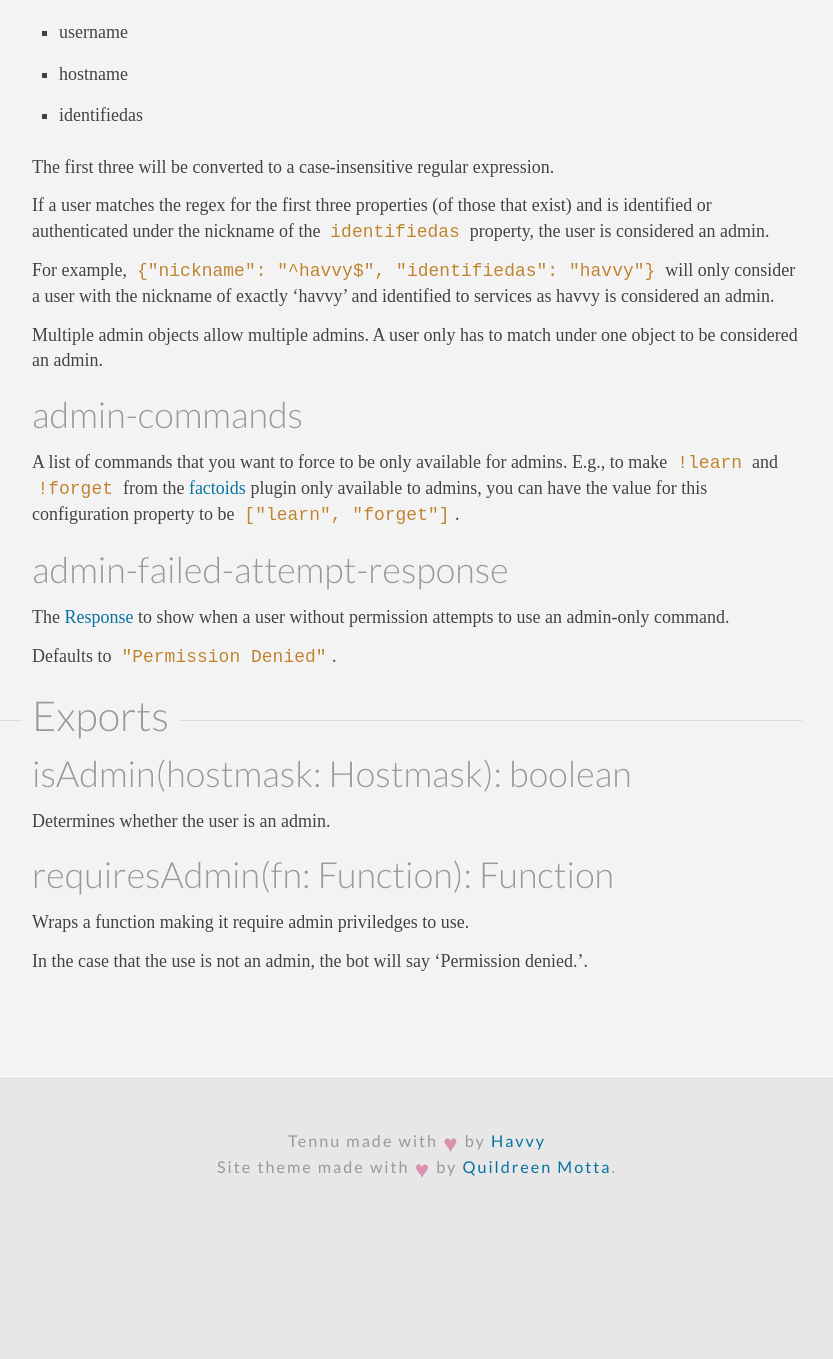
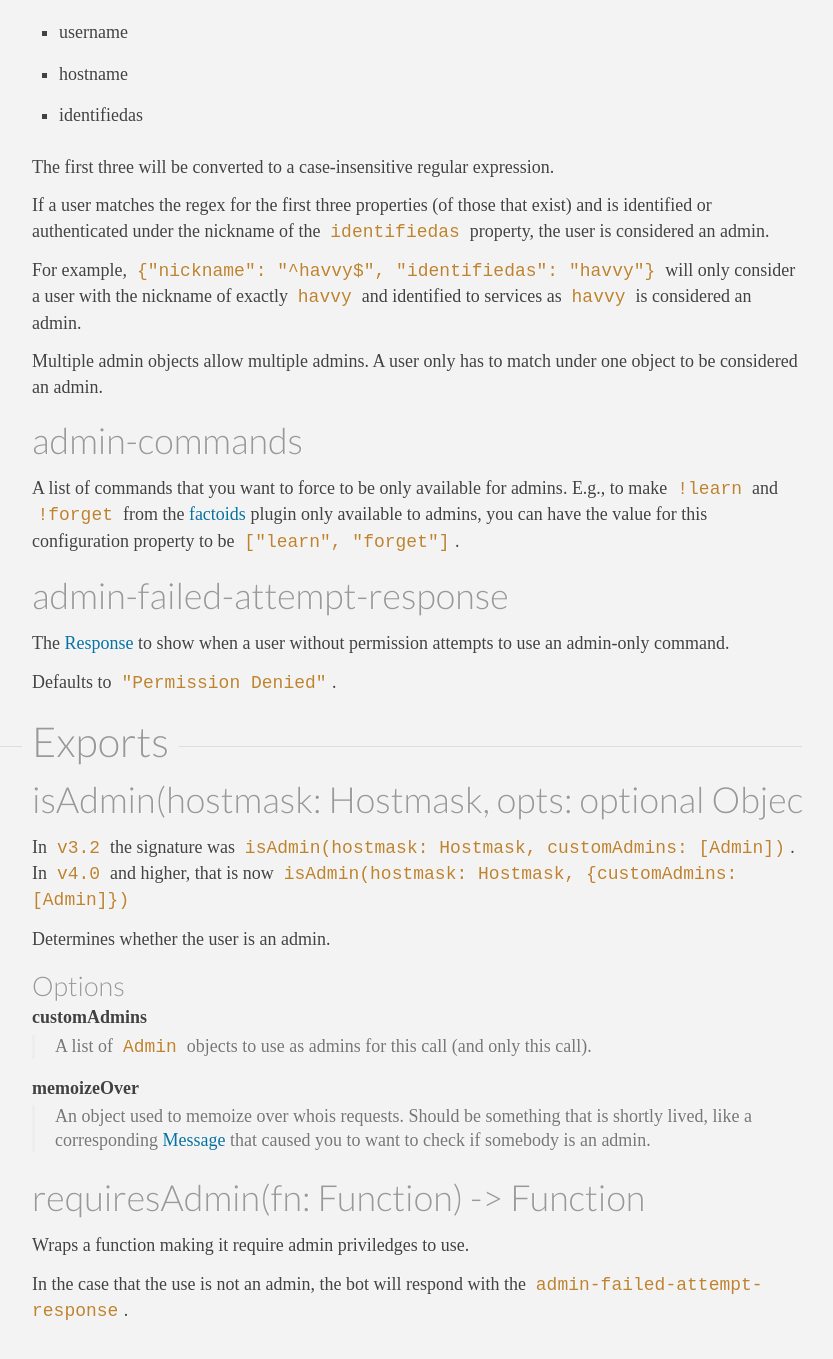
Before and after one commit to Tennu/tennu.github.io, a Jekyll site: the page built from plugins/admin.md, in a window 1280 px wide and 1400 px high, scrolled down 555 px. Shown: the top 1359 px of the window, without its empty margins (223-1056 px from the left). Built offline with Jekyll 4.4.1, drawn with Linux system fonts in a browser that asks for light colours; some web fonts are replaced; before the commit the page ends 1785 px from its top, so only the background shows below that; some of the changed text lies outside the part shown.

Commit message:
Update admin docs

```diff
--- a/plugins/admin.md
+++ b/plugins/admin.md
@@ -5,29 +5,31 @@ title: Admin Plugin
 
 <p>This plugin let's you administrate your bots.</p>
 
-## Config
+<h2>Config</h2>
 
-### admins
+<h3>admins</h3>
 
-This configuration is an array of objects with any number of the following properties:
+<p>This configuration is an array of objects with any number of the following properties</p>
 
-* nickname
-* username
-* hostname
-* identifiedas
+<ul>
+    <li>nickname</li>
+    <li>username</li>
+    <li>hostname</li>
+    <li>identifiedas</li>
+</ul>
 
-The first three will be converted to a case-insensitive regular expression.
+<p>The first three will be converted to a case-insensitive regular expression.</p>
 
-If a user matches the regex for the first three properties (of those that exist) and is
-identified or authenticated under the nickname of the `identifiedas` property, the user
-is considered an admin.
+<p>If a user matches the regex for the first three properties (of those that exist) and is
+identified or authenticated under the nickname of the <code>identifiedas</code> property, the user
+is considered an admin.</p>
 
-For example, `{"nickname": "^havvy$", "identifiedas": "havvy"}` will only consider a
-user with the nickname of exactly 'havvy' and identified to services as havvy is considered
-an admin.
+<p>For example, <code>{"nickname": "^havvy$", "identifiedas": "havvy"}</code> will only consider a
+user with the nickname of exactly <code>havvy</code> and identified to services as <code>havvy</code> is considered
+an admin.</p>
 
-Multiple admin objects allow multiple admins. A user only has to match under one object
-to be considered an admin.
+<p>Multiple admin objects allow multiple admins. A user only has to match under one object
+to be considered an admin.</p>
 
 <h3>admin-commands</h3>
 
@@ -39,14 +41,26 @@ to be considered an admin.
 
 <p>Defaults to <code>"Permission Denied"</code>.</p>
 
-## Exports
+<h2>Exports</h2>
 
-### isAdmin(hostmask: Hostmask): boolean
+<h3>isAdmin(hostmask: Hostmask, opts: optional Object) -> boolean</h3>
 
-Determines whether the user is an admin.
+<p class="warning">In <code>v3.2</code> the signature was <code>isAdmin(hostmask: Hostmask, customAdmins: [Admin])</code>. In <code>v4.0</code> and higher, that is now <code>isAdmin(hostmask: Hostmask, {customAdmins: [Admin]})</code>
 
-### requiresAdmin(fn: Function): Function
+<p>Determines whether the user is an admin.</p>
 
-Wraps a function making it require admin priviledges to use.
+<h4>Options</h4>
 
-In the case that the use is not an admin, the bot will say 'Permission denied.'.
+<dl>
+    <dt>customAdmins</dt>
+    <dd>A list of <code>Admin</code> objects to use as admins for this call (and only this call).</dd>
+
+    <dt>memoizeOver</dt>
+    <dd>An object used to memoize over whois requests. Should be something that is shortly lived, like a corresponding <a href="/documentation/api/message-properties">Message</a> that caused you to want to check if somebody is an admin.</dd>
+</dl>
+
+<h3>requiresAdmin(fn: Function) -> Function</h3>
+
+<p>Wraps a function making it require admin priviledges to use.</p>
+
+<p>In the case that the use is not an admin, the bot will respond with the <code>admin-failed-attempt-response</code>.</p>
```
